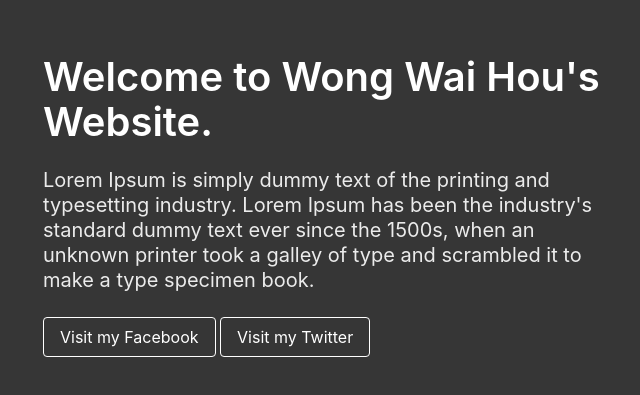
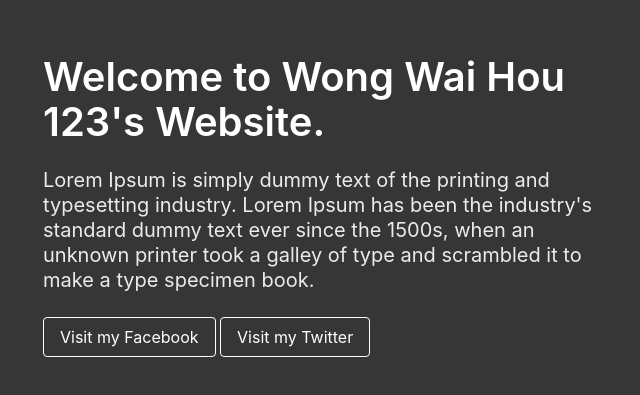
Before and after one commit to Wong16/wongwaihou.github.io, a plain HTML site: page index.html in a window 1280 px wide. Shown: the part 195-590 px from the top of the page, without its empty margins (315-955 px from the left). Drawn offline with nearby package versions, Linux system fonts and the light colour scheme.

Commit message:
Update index.html

```diff
--- a/index.html
+++ b/index.html
@@ -13,7 +13,7 @@
             <div class="columns is-vcentered is-centered">
                 <div class="column is-6">
                     <div class="block">
-                        <h1 class="title is-2">Welcome to Wong Wai Hou's Website.</h1>
+                        <h1 class="title is-2">Welcome to Wong Wai Hou 123's Website.</h1>
                     </div>
                     <div class="block">
                         <h2 class="subtitle">Lorem Ipsum is simply dummy text of the printing and typesetting industry. Lorem Ipsum has been the industry's standard dummy text ever since the 1500s, when an unknown printer took a galley of type and scrambled it to make a type specimen book.<br>
```
